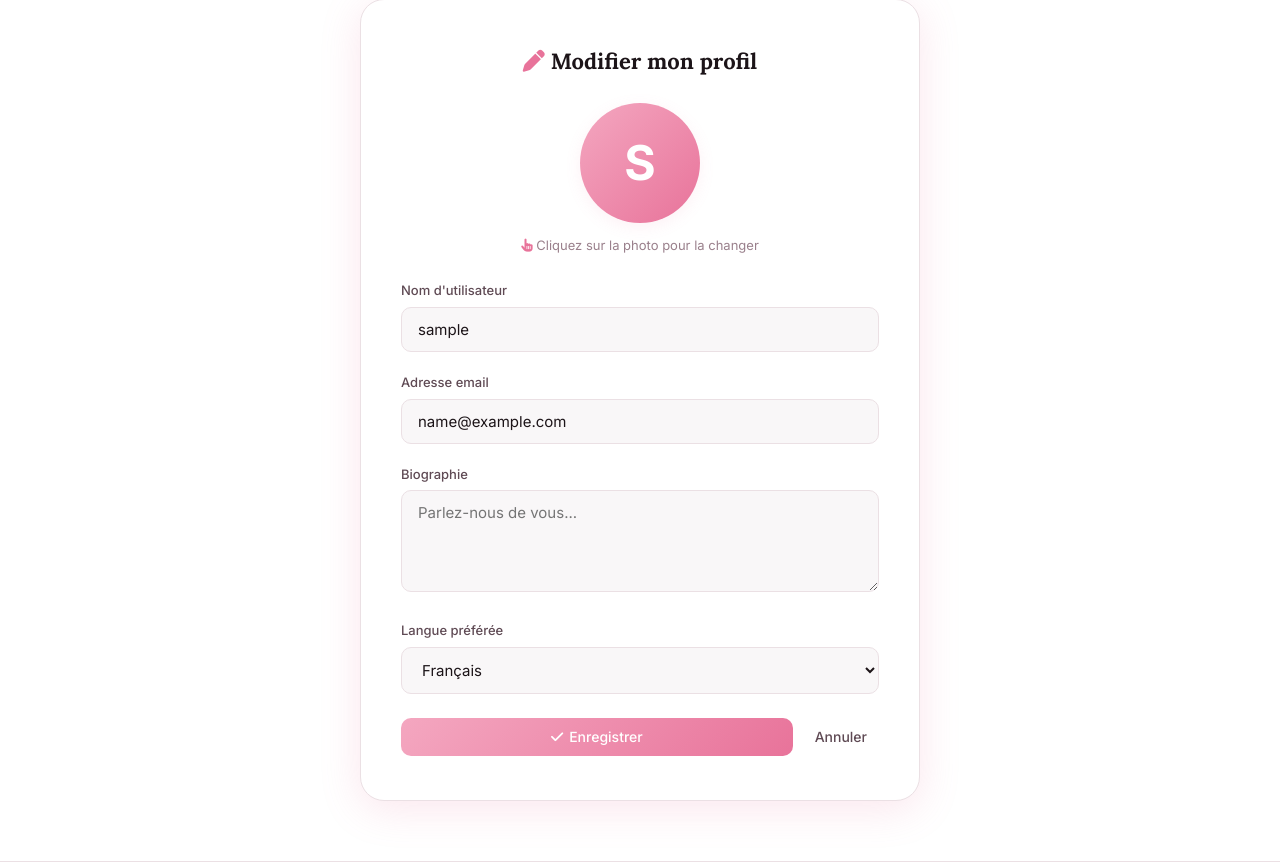
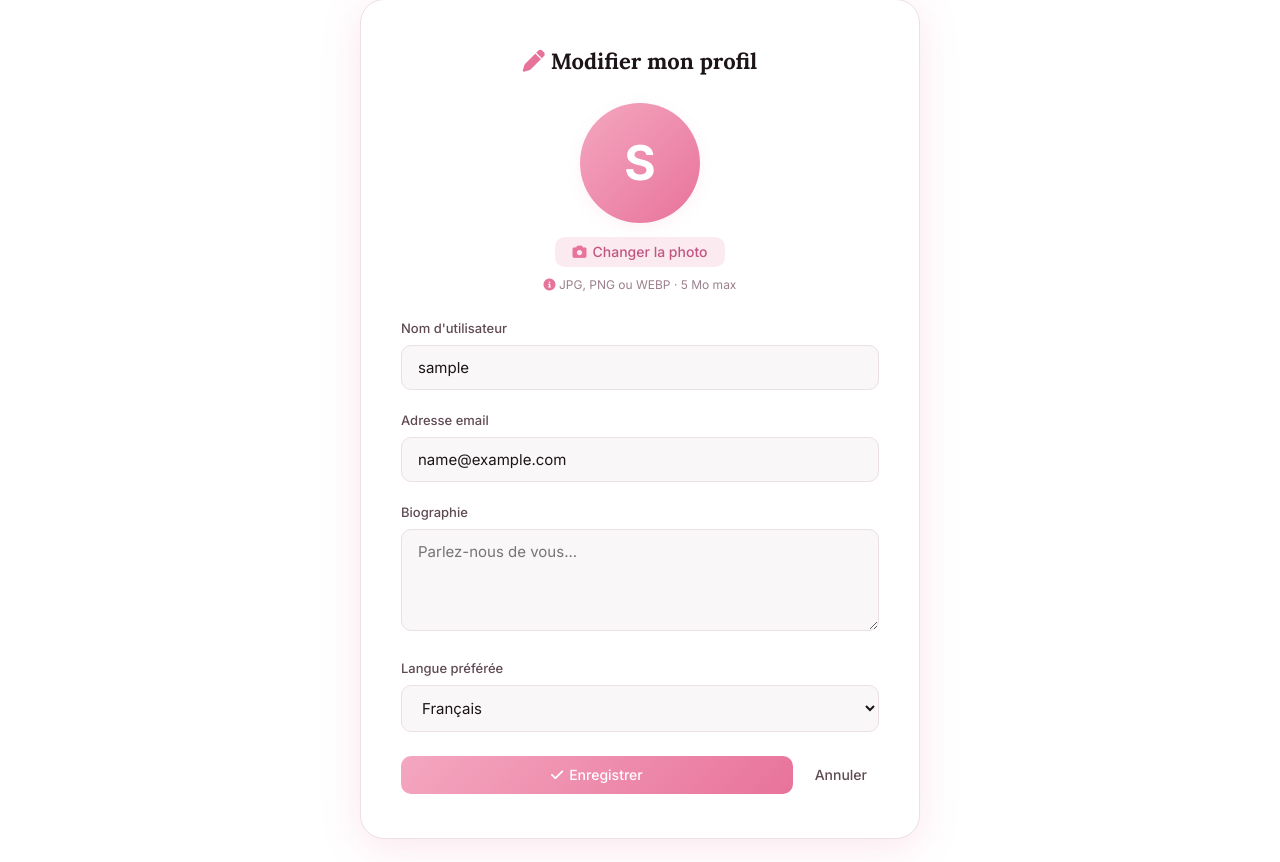
Before and after one commit to Army-ui/Armpad, a Django app: page /profil/modifier/ in a window 1280 px wide. Shown: the part 125-987 px from the top of the page. Run offline with Django 5.2, Linux system fonts and the light colour scheme; the visitor is signed in with stand-in values (Sample User, id 1); data comes from the database, SQL or seed files in the repository; parts of the project's set-up code (start-up, migrations or seed data) failed here and were passed over.

Commit message:
Refactor profile edit page for avatar handling
Updated avatar upload functionality and form structure.

```diff
--- a/templates/armpad/profile_edit.html
+++ b/templates/armpad/profile_edit.html
@@ -12,34 +12,42 @@
     <form method="post" enctype="multipart/form-data">
         {% csrf_token %}
 
-        <!-- ═══ AVATAR CLIQUABLE ═══ -->
+        {# ═══ CHAMP AVATAR CACHÉ (form Django) ═══ #}
+        <div style="display:none;">
+            {{ form.avatar }}
+        </div>
+
+        {# ═══ AVATAR + BOUTON VISIBLE ═══ #}
         <div style="text-align:center;margin-bottom:24px;">
-            <div id="avatar-clickable" style="position:relative;display:inline-block;cursor:pointer;" title="{% trans 'Cliquez pour changer la photo' %}">
+            <div style="position:relative;display:inline-block;">
                 {% if user.avatar and user.avatar.name %}
                     <img id="avatar-preview" src="{{ user.avatar.url }}" alt="{{ user.username }}"
-                         style="width:120px;height:120px;border-radius:50%;object-fit:cover;display:block;box-shadow:0 4px 16px var(--shadow-md);transition:all 0.25s ease;">
+                         style="width:120px;height:120px;border-radius:50%;object-fit:cover;display:block;box-shadow:0 4px 16px var(--shadow-md);">
                 {% else %}
                     <div id="avatar-preview-placeholder"
-                         style="width:120px;height:120px;border-radius:50%;background:linear-gradient(135deg,var(--primary-light),var(--primary));color:white;font-size:48px;font-weight:700;display:flex;align-items:center;justify-content:center;text-transform:uppercase;box-shadow:0 4px 16px var(--shadow-md);transition:all 0.25s ease;">
+                         style="width:120px;height:120px;border-radius:50%;background:linear-gradient(135deg,var(--primary-light),var(--primary));color:white;font-size:48px;font-weight:700;display:flex;align-items:center;justify-content:center;text-transform:uppercase;box-shadow:0 4px 16px var(--shadow-md);">
                         {{ user.username|first|upper }}
                     </div>
                     <img id="avatar-preview" src="" alt=""
-                         style="display:none;width:120px;height:120px;border-radius:50%;object-fit:cover;box-shadow:0 4px 16px var(--shadow-md);transition:all 0.25s ease;">
+                         style="display:none;width:120px;height:120px;border-radius:50%;object-fit:cover;box-shadow:0 4px 16px var(--shadow-md);">
                 {% endif %}
-
-                <div id="avatar-overlay" style="position:absolute;inset:0;border-radius:50%;background:rgba(0,0,0,0.55);display:flex;flex-direction:column;align-items:center;justify-content:center;color:white;opacity:0;transition:opacity 0.25s ease;pointer-events:none;">
-                    <i class="fa-solid fa-camera" style="font-size:28px;margin-bottom:6px;"></i>
-                    <span style="font-size:12px;font-weight:600;">{% trans "Changer" %}</span>
-                </div>
             </div>
 
-            <p class="text-muted" style="font-size:13px;margin-top:12px;">
-                <i class="fa-solid fa-hand-pointer"></i> {% trans "Cliquez sur la photo pour la changer" %}
+            {# ═══ BOUTON VISIBLE — toujours affiché ═══ #}
+            <div style="margin-top:14px;">
+                <button type="button" id="avatar-btn" class="btn btn-outline" style="padding:8px 18px;">
+                    <i class="fa-solid fa-camera"></i>
+                    {% trans "Changer la photo" %}
+                </button>
+            </div>
+
+            <p class="text-muted" style="font-size:12px;margin-top:8px;">
+                <i class="fa-solid fa-circle-info"></i>
+                {% trans "JPG, PNG ou WEBP · 5 Mo max" %}
             </p>
-
-            <input type="file" name="avatar" id="avatar-input" accept="image/*" style="display:none;">
         </div>
 
+        {# ═══ AUTRES CHAMPS DU FORM ═══ #}
         {% for field in form %}
             {% if field.name != 'avatar' %}
                 <div class="form-group">
@@ -62,40 +70,39 @@
 
 <script>
 document.addEventListener('DOMContentLoaded', function() {
-    const clickable = document.getElementById('avatar-clickable');
-    const input = document.getElementById('avatar-input');
+    // Le vrai input file de Django (généré par {{ form.avatar }})
+    const djangoInput = document.querySelector('input[type="file"][name="avatar"]');
+    const btn = document.getElementById('avatar-btn');
     const preview = document.getElementById('avatar-preview');
     const placeholder = document.getElementById('avatar-preview-placeholder');
-    const overlay = document.getElementById('avatar-overlay');
 
-    if (!clickable || !input) return;
+    if (!djangoInput || !btn) {
+        console.error('❌ Bouton ou input avatar introuvable');
+        return;
+    }
 
-    clickable.addEventListener('click', function() { input.click(); });
-
-    clickable.addEventListener('mouseenter', function() {
-        overlay.style.opacity = '1';
-        preview.style.transform = 'scale(1.05)';
-        if (placeholder) placeholder.style.transform = 'scale(1.05)';
-    });
-    clickable.addEventListener('mouseleave', function() {
-        overlay.style.opacity = '0';
-        preview.style.transform = 'scale(1)';
-        if (placeholder) placeholder.style.transform = 'scale(1)';
+    // Clic sur le bouton → ouvre la popup de sélection
+    btn.addEventListener('click', function(e) {
+        e.preventDefault();
+        djangoInput.click();
     });
 
-    input.addEventListener('change', function(e) {
+    // Aperçu après sélection
+    djangoInput.addEventListener('change', function(e) {
         const file = e.target.files[0];
         if (!file) return;
+
         if (!file.type.startsWith('image/')) {
             alert('{% trans "Veuillez sélectionner une image." %}');
-            input.value = '';
+            djangoInput.value = '';
             return;
         }
         if (file.size > 5 * 1024 * 1024) {
             alert('{% trans "L\'image ne doit pas dépasser 5 Mo." %}');
-            input.value = '';
+            djangoInput.value = '';
             return;
         }
+
         const reader = new FileReader();
         reader.onload = function(ev) {
             preview.src = ev.target.result;
@@ -104,6 +111,8 @@ document.addEventListener('DOMContentLoaded', function() {
         };
         reader.readAsDataURL(file);
     });
+
+    console.log('✅ Avatar upload prêt');
 });
 </script>
 {% endblock %}
```
